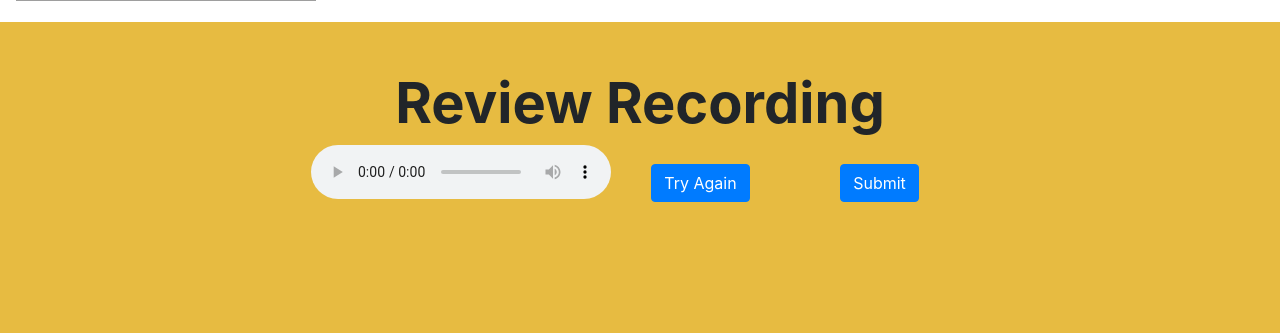
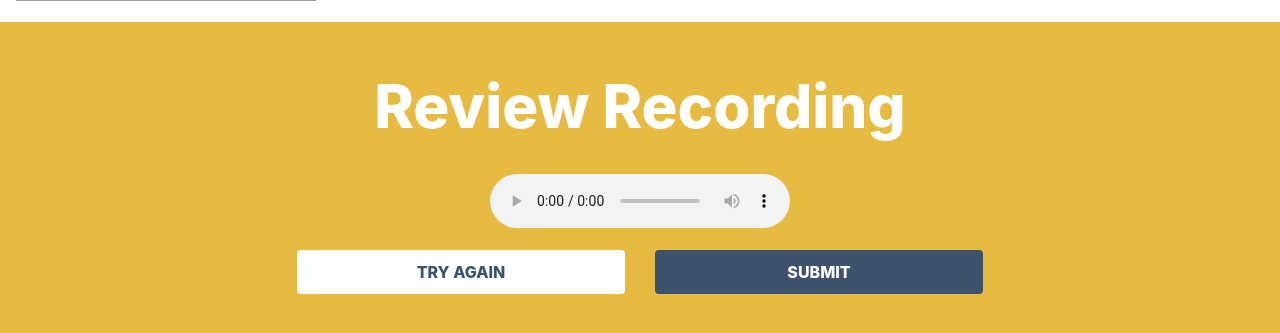
Before and after one commit to sandaiiyahh/Rural-Gap-Equalithon, a React (Create React App) app: page /finish in a window 1280 px wide. Shown: the part 139-472 px from the top of the page. Built offline with nearby package versions, Linux system fonts and the light colour scheme; grey boxes are pictures that could not be loaded.

Commit message:
style(Finalize): style buttons

```diff
--- a/src/components/Finalize.js
+++ b/src/components/Finalize.js
@@ -48,7 +48,7 @@ class Finalize extends Component {
     console.log(this.state.url);
     return (
       <Container className="p-5 text-center">
-        <h1 className="review-title">Review Recording</h1>
+        <h1 className="pb-4 finalize-title">Review Recording</h1>
         <div className="row justify-content-center align-items-center">
           <div>
             {this.props.mediaType === 'V' ? (
@@ -57,31 +57,57 @@ class Finalize extends Component {
               <audio src={this.state.url} controls />
             )}
           </div>
-          <div className="col-4 col-md-2 mt-3">
+          <div className="col-12">
+            <div className="row justify-content-center">
+              <div
+                className={this.props.mediaType ? 'col-6 col-md-4 mt-3' : ''}
+              >
                 {this.props.mediaType === 'V' ? (
                   <Link to="/video">
-                <Button>Try Again</Button>
+                    <Button className="btn-block button try-again">
+                      Try Again
+                    </Button>
                   </Link>
                 ) : (
                   <Link to="/audio">
-                <Button>Try Again</Button>
+                    <Button className="btn-block button try-again">
+                      Try Again
+                    </Button>
                   </Link>
                 )}
               </div>
-          <div className="col-4 col-md-2 mt-3">
-            <Button onClick={this.handleClick}>Submit</Button>
+              <div className="col-6 col-md-4 mt-3">
+                <Button className="btn-block button" onClick={this.handleClick}>
+                  Submit
+                </Button>
               </div>
             </div>
-        <Modal show={this.state.show} onHide={this.handleClose}>
+          </div>
+        </div>
+        <Modal
+          size="md"
+          centered
+          className="submit-modal"
+          animation={false}
+          show={this.state.show}
+          onHide={this.handleClose}
+        >
           <Modal.Header closeButton>
-            <Modal.Title>
+            <Modal.Title className="modal-white">
               Thank you. Your recording was successfully submitted.
             </Modal.Title>
           </Modal.Header>
           <Modal.Footer>
-            <Link to="/">
-              <Button>Go Back To Home</Button>
+            <Link to="/start">
+              <Button className="btn-block button finalize-btn mb-2">
+                Answer Another Question
+              </Button>
             </Link>
+            <a href="https://americatalks.us/">
+              <Button className="btn-block button finalize-btn home">
+                Go Back to Home
+              </Button>
+            </a>
           </Modal.Footer>
         </Modal>
       </Container>
--- a/src/components/Permissions.js
+++ b/src/components/Permissions.js
@@ -42,6 +42,7 @@ function Permissions() {
               </div>
             </div>
             <Modal
+              animation={false}
               className="modal"
               size="lg"
               centered
--- a/src/index.css
+++ b/src/index.css
@@ -35,10 +35,11 @@ code {
 }
 
 .decline {
-  font-size: 1.3em;
+  font-size: 1.2em;
 }
 
-.permission-title {
+.permission-title,
+.finalize-title {
   color: white;
   font-weight: 800;
   font-size: 60px;
@@ -72,11 +73,6 @@ code {
 
 .bold {
   font-weight: 800;
-}
-
-.review-title {
-  font-size: 3.5em;
-  font-weight: 700;
 }
 
 .prompt {
@@ -119,6 +115,12 @@ code {
   padding: 10px;
 }
 
+.finalize-btn {
+  padding: 10px 20px;
+  font-size: 14px;
+}
+
+.finalize-btn:hover,
 .button:hover,
 .media-btn:hover {
   background-color: #4d6889 !important;
@@ -168,7 +170,9 @@ a {
   margin-right: 8px;
 }
 
-.voice {
+.voice,
+.try-again,
+.home {
   background-color: white;
   color: var(--darkBlue);
 }
@@ -188,6 +192,15 @@ a {
   flex-direction: row;
 }
 
+.submit-modal .modal-content {
+  background-color: var(--yellow) !important;
+}
+
+.modal-white {
+  color: white;
+  font-size: 2.5em;
+}
+
 /* Media Query */
 @media only screen and (min-device-width: 375px) and (max-device-width: 667px) and (-webkit-min-device-pixel-ratio: 2) and (orientation: portrait) {
   .question,
```
Lines whose indentation alone changed are shown as unchanged.
